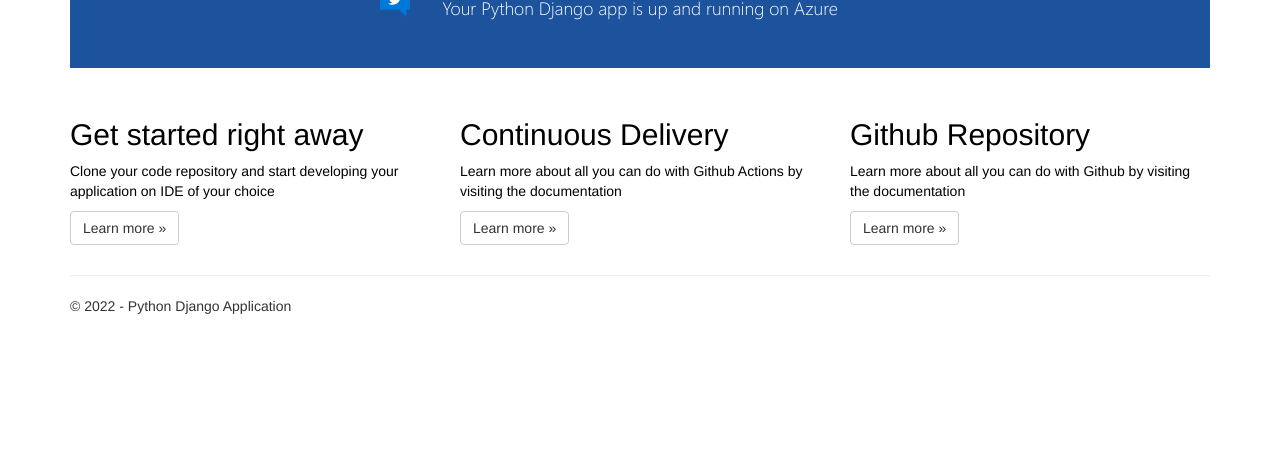
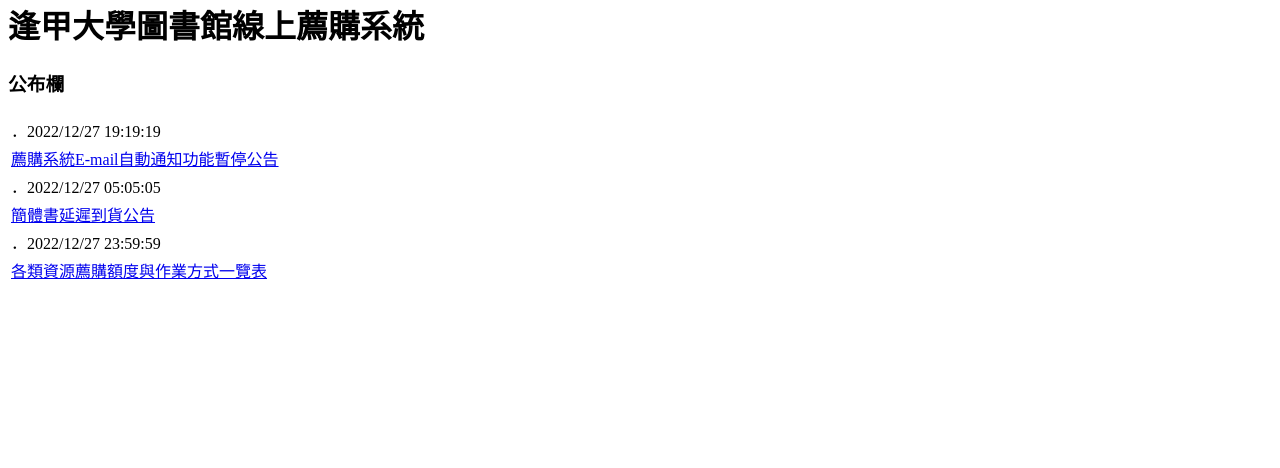
Before and after one commit to yo901023/finaltest111, a Django app: page / in a window 1280 px wide. Shown: the part 332-800 px from the top of the page. Run offline with Django 3.2, Linux system fonts and the light colour scheme; some libraries are stand-ins or nearby versions.

Commit message:
Update index.html

```diff
--- a/Application/app/templates/index.html
+++ b/Application/app/templates/index.html
@@ -1,43 +1,42 @@
-{% extends "layout.html" %}
 
-{% block content %}
-{% load staticfiles %}
-<div class="main-container">
-    <div class="cloud-image">
-        <img src="{% static "app/img/successCloudNew.svg" %}" />
-    </div>
-    <div class="content">
-        <div class="tweet-container">
-            <a href="http://twitter.com/intent/tweet/?text=I%20just%20created%20a%20new%20Python%20Django%20website%20on%20Azure%20using%20Github%20Actions&hashtags=GithubActions%20%40Azure">
-                <img src="{% static "app/img/tweetThis.svg" %}" />
-            </a>
+<!DOCTYPE html>
+<html lang="en">
+<head>
+<meta content="text/html; charset=utf-8" http-equiv="Content-Type">
+  <title>圖書介購系統</title>
+</head>
+<body>
+ <nav class="navbar navbar-light bg-light">
+        <div class="container">
+          <a class="navbar-brand" href="#">
+            <img src="http://cloudacademy.fcu.edu.tw/wp-content/uploads/2019/07/fcul_red_web_20190711-1.png">
+          </a>
         </div>
-        <div class="content-body">
-            <div class="success-text">Success!</div>
-            <div class="description line-1"> GitHub workflow has been successfully setup</div>
-            <div class="description line-2"> Your Python Django app is up and running on Azure</div>
-        </div>
-    </div>
-</div>
+      </nav>
+<div id="wrapper">
+  <h1>逢甲大學圖書館線上薦購系統</h1>
+  <h3>公布欄</h3>
+    <th><table id="Table1" class="table table-list" border="0"></th><!-- Noncompliant -->
+      <tr>
+        <td>．2022/12/27 19:19:19</font></td>
+      </tr>
+      <tr>
+        <td><a onClick="window.open('http://recommend.lib.fcu.edu.tw/weblink/scripts/weblink/news.aspx?num=47&displaylang=','',copyhistory=0,top=50,left=50,width=40,height=40,scrollbars=1);" href="javascript:void(0);">薦購系統E-mail自動通知功能暫停公告</a></font></td>
+      </tr>
+      <tr>
+        <td>．2022/12/27 05:05:05</font></td>
+      </tr>
+      <tr>
+         <td><a onClick="window.open('http://recommend.lib.fcu.edu.tw/weblink/scripts/weblink/news.aspx?num=45&displaylang=','',copyhistory=0,top=50,left=50,width=400,height=400,scrollbars=1);" href="javascript:void(0);">簡體書延遲到貨公告</a></font></td>
+       </tr>
+      <tr>
+        <td>．2022/12/27 23:59:59</font></td>
+      </tr>
+      <tr>
+        <td><a onClick="window.open('http://recommend.lib.fcu.edu.tw/weblink/scripts/weblink/news.aspx?num=10&displaylang=','',copyhistory=0,top=50,left=50,width=400,height=400,scrollbars=1);" href="javascript:void(0);">各類資源薦購額度與作業方式一覽表</a></font></td>
+      </tr>
+    </table>
+</div><!-- #blk-board -->
 
-<div class="row">
-    <div class="col-md-4">
-        <h2>Get started right away </h2>
-        <p>
-            Clone your code repository and start developing your application on IDE of your choice
-        </p>
-        <p><a class="btn btn-default" href="https://docs.github.com/en/github/creating-cloning-and-archiving-repositories/cloning-a-repository">Learn more &raquo;</a></p>
-    </div>
-    <div class="col-md-4">
-        <h2>Continuous Delivery</h2>
-        <p>Learn more about all you can do with Github Actions by visiting the documentation</p>
-        <p><a class="btn btn-default" href="https://docs.github.com/en/actions">Learn more &raquo;</a></p>
-    </div>
-    <div class="col-md-4">
-        <h2>Github Repository</h2>
-        <p>Learn more about all you can do with Github by visiting the documentation</p>
-        <p><a class="btn btn-default" href="https://docs.github.com">Learn more &raquo;</a></p>
-    </div>
-</div>
-
-{% endblock %}
+</body>
+</html>
```
